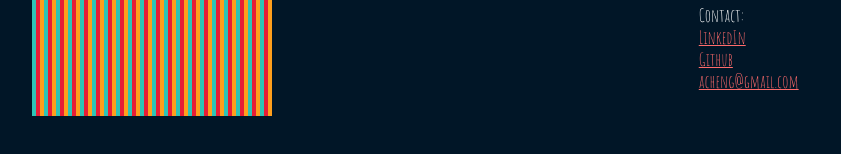
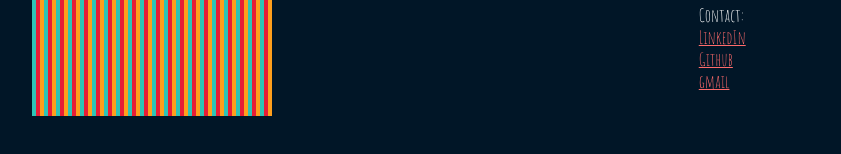
Before and after one commit to annamcheng/about, a plain HTML site: page index.html in a window 1280 px wide. Shown: the part 404-558 px from the top of the page, without its empty margins (243-1084 px from the left). Drawn offline with Linux system fonts and the light colour scheme.

Commit message:
Update index.html

```diff
--- a/index.html
+++ b/index.html
@@ -22,7 +22,7 @@
           <span class="link-heading">Contact:</span>
           <a class="profile-link" href="https://www.linkedin.com/in/anna-cheng/">LinkedIn</a>
           <a class="profile-link" href="https://github.com/annameredithc">Github</a>
-          <a class="profile-link" href="acheng0086@gmail.com">acheng@gmail.com</a>
+          <a class="profile-link" href="acheng0086@gmail.com">gmail</a>
         </p>
       </div>
     </div>
```
